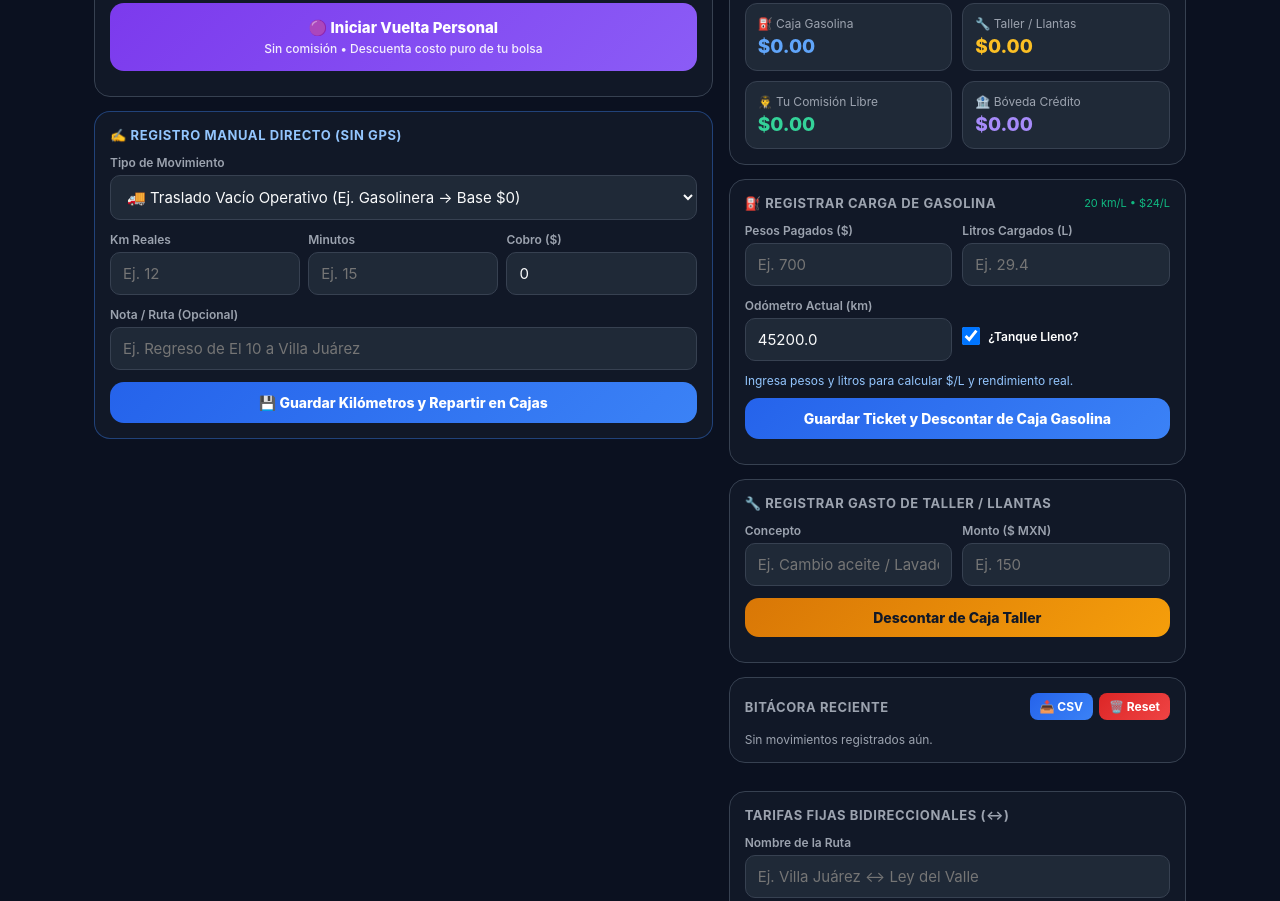
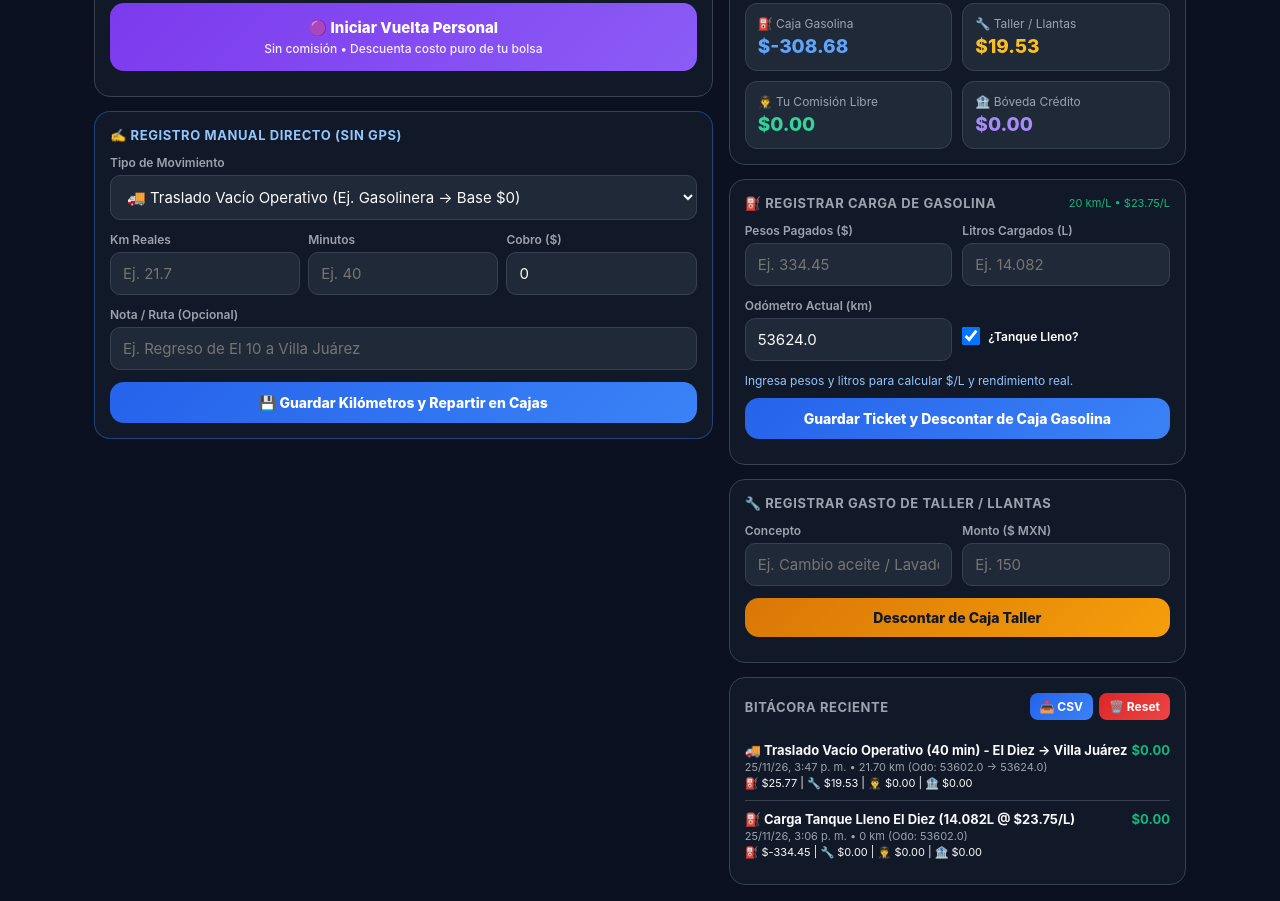
Before and after one commit to OskarMacias/Control-Uber, a plain HTML site: page index.html in a window 1280 px wide. Shown: the part 344-1245 px from the top of the page. Drawn offline with Linux system fonts and the light colour scheme.

Commit message:
Update index.html

```diff
--- a/index.html
+++ b/index.html
@@ -370,7 +370,7 @@
       <div>
         <div class="brand-title">COROLLA HEV • 2022</div>
         <div style="font-size:11px; color:var(--text-muted);" id="odo-display" onclick="calibrarOdometro()">
-          Odo: <strong id="odo-val" style="color:#fff;">45,200.0</strong> km ✎
+          Odo: <strong id="odo-val" style="color:#fff;">53,624.0</strong> km ✎
         </div>
       </div>
     </div>
@@ -562,11 +562,11 @@
         <div class="row-3">
           <div class="form-group">
             <label>Km Reales</label>
-            <input type="number" id="man-km" placeholder="Ej. 12" step="0.1">
+            <input type="number" id="man-km" placeholder="Ej. 21.7" step="0.1">
           </div>
           <div class="form-group">
             <label>Minutos</label>
-            <input type="number" id="man-mins" placeholder="Ej. 15">
+            <input type="number" id="man-mins" placeholder="Ej. 40">
           </div>
           <div class="form-group">
             <label>Cobro ($)</label>
@@ -657,11 +657,11 @@
           <div class="row-2">
             <div class="form-group">
               <label>Pesos Pagados ($)</label>
-              <input type="number" id="fuel-pesos" placeholder="Ej. 700" oninput="previsualizarGasolina()">
+              <input type="number" id="fuel-pesos" placeholder="Ej. 334.45" oninput="previsualizarGasolina()">
             </div>
             <div class="form-group">
               <label>Litros Cargados (L)</label>
-              <input type="number" id="fuel-liters" placeholder="Ej. 29.4" step="0.01" oninput="previsualizarGasolina()">
+              <input type="number" id="fuel-liters" placeholder="Ej. 14.082" step="0.001" oninput="previsualizarGasolina()">
             </div>
           </div>
           <div class="row-2">
@@ -713,7 +713,7 @@
               <button class="mini-btn bg-red" onclick="reiniciarTodo()">🗑️ Reset</button>
             </div>
           </div>
-          <div id="history-list" style="max-height:240px; overflow-y:auto;">
+          <div id="history-list" style="max-height:280px; overflow-y:auto;">
             <div style="color:var(--text-muted); font-size:12px;">Sin movimientos registrados aún.</div>
           </div>
         </div>
@@ -803,12 +803,22 @@
   </nav>
 
   <script>
-    const STORAGE_KEY = 'corolla_hev_flotilla_v6';
+    // DESREGISTRAR SERVICE WORKERS VIEJOS PARA EVITAR CACHÉ ATASCADO
+    if ('serviceWorker' in navigator) {
+      navigator.serviceWorker.getRegistrations().then(registrations => {
+        for (let reg of registrations) {
+          reg.unregister();
+        }
+      });
+    }
+
+    const STORAGE_KEY = 'corolla_hev_flotilla_v9';
+    // DATOS PRECARGADOS DESDE TUS CAPTURAS DEL 25/11/2026 (EL DIEZ -> VILLA JUÁREZ)
     let state = {
-      odometer: 45200.0,
-      lastFullOdo: 45200.0,
+      odometer: 53624.0,
+      lastFullOdo: 53602.0,
       config: {
-        gasPrice: 24.00,
+        gasPrice: 23.75,
         kml: 20.0,
         maintPerKm: 0.90,
         commPct: 45,
@@ -823,10 +833,10 @@
         loan2PaidMonths: 0
       },
       vaults: {
-        gas: 0,
-        maint: 0,
-        comm: 0,
-        credit: 0
+        gas: -308.68, // -334.45 carga tanque lleno + 25.77 acumulado traslado 21.7 km
+        maint: 19.53, // 21.7 km * $0.90/km
+        comm: 0.00,
+        credit: 0.00
       },
       routes: [
         { name: 'Villa Juárez ↔ Ley del Valle', km: 22, price: 300 },
@@ -834,7 +844,30 @@
         { name: 'Villa Juárez ↔ Centro Culiacán', km: 27, price: 360 },
         { name: 'Villa Juárez ↔ Aeropuerto Culiacán', km: 24, price: 330 }
       ],
-      history: [],
+      history: [
+        {
+          date: '25/11/26, 3:47 p. m.',
+          type: '🚚 Traslado Vacío Operativo (40 min) - El Diez → Villa Juárez',
+          km: '21.70',
+          odoRange: '53602.0 → 53624.0',
+          charged: '0.00',
+          gas: '25.77',
+          maint: '19.53',
+          comm: '0.00',
+          credit: '0.00'
+        },
+        {
+          date: '25/11/26, 3:06 p. m.',
+          type: '⛽ Carga Tanque Lleno El Diez (14.082L @ $23.75/L)',
+          km: '0',
+          odoRange: '53602.0',
+          charged: '0.00',
+          gas: '-334.45',
+          maint: '0.00',
+          comm: '0.00',
+          credit: '0.00'
+        }
+      ],
       pendingSync: false
     };
 
@@ -868,6 +901,8 @@
             vaults: { ...state.vaults, ...(parsed.vaults || {}) }
           };
         } catch (e) { console.error(e); }
+      } else {
+        localStorage.setItem(STORAGE_KEY, JSON.stringify(state));
       }
       actualizarUI();
     }
@@ -1017,7 +1052,6 @@
       }
     }
 
-    // CORRECCIÓN MANUAL DE KILÓMETROS Y TIEMPO DEL TRAMO EN VIVO
     function editarTramoEnVivo() {
       if (live.phase === 'IDLE' || live.phase === 'POST_DROP') {
         alert('Inicia un tramo en movimiento para ajustar su distancia y tiempo.');
@@ -1474,7 +1508,7 @@
     }
 
     function guardarConfig() {
-      state.config.gasPrice = parseFloat(document.getElementById('cfg-gas-price').value) || 24;
+      state.config.gasPrice = parseFloat(document.getElementById('cfg-gas-price').value) || 23.75;
       state.config.kml = parseFloat(document.getElementById('cfg-kml').value) || 20;
       state.config.maintPerKm = parseFloat(document.getElementById('cfg-maint-km').value) || 0.90;
       state.config.commPct = parseFloat(document.getElementById('cfg-comm-pct').value) || 45;
@@ -1639,14 +1673,6 @@
       }
     }
 
-    if ('serviceWorker' in navigator) {
-      window.addEventListener('load', () => {
-        navigator.serviceWorker.register('./sw.js')
-          .then(() => console.log('Service Worker Offline registrado'))
-          .catch(err => console.error('Error SW:', err));
-      });
-    }
-
     cargarEstado();
     actualizarEstadoRed();
   </script>
```
